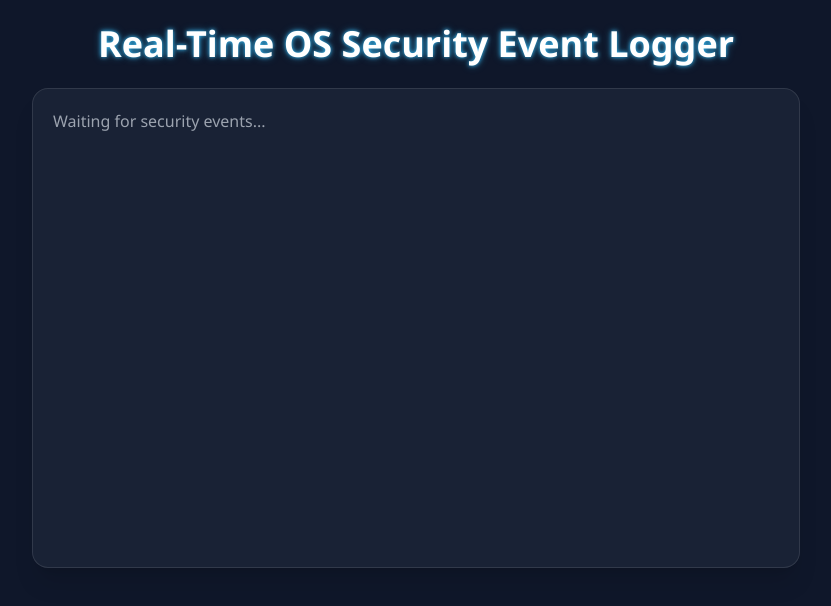
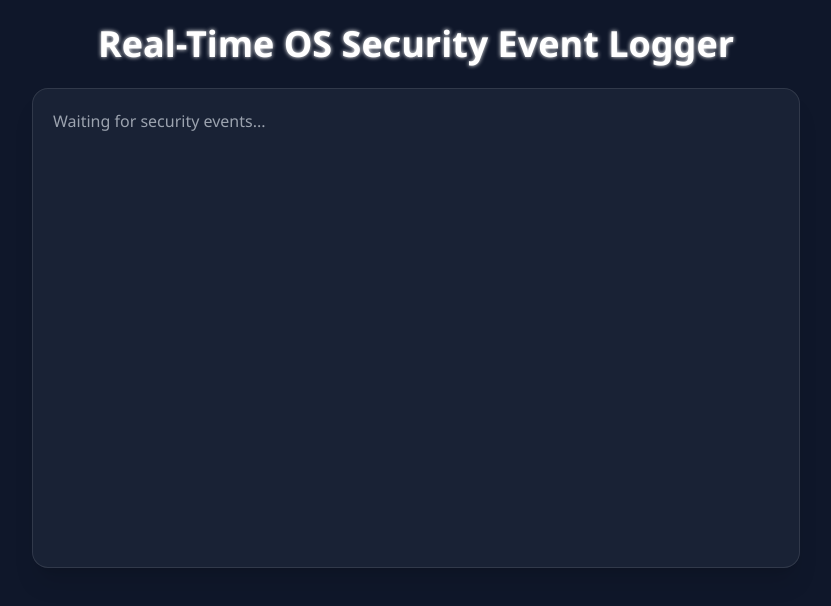
Before and after one commit to Chandra142/Event-logger, a plain HTML site: page scc/index.html in a window 1280 px wide. Shown: the whole page, without its empty margins (224-1055 px from the left). Drawn offline with nearby package versions, Linux system fonts and the light colour scheme.

Commit message:
Update index.html
improve ui

```diff
--- a/scc/index.html
+++ b/scc/index.html
@@ -12,7 +12,7 @@
     }
 
     .glow-text {
-      text-shadow: 0 0 4px #38bdf8, 0 0 8px rgba(56, 189, 248, 0.4);
+      text-shadow: 0 0 4px #ffffff;
     }
 
     .glass {
```
